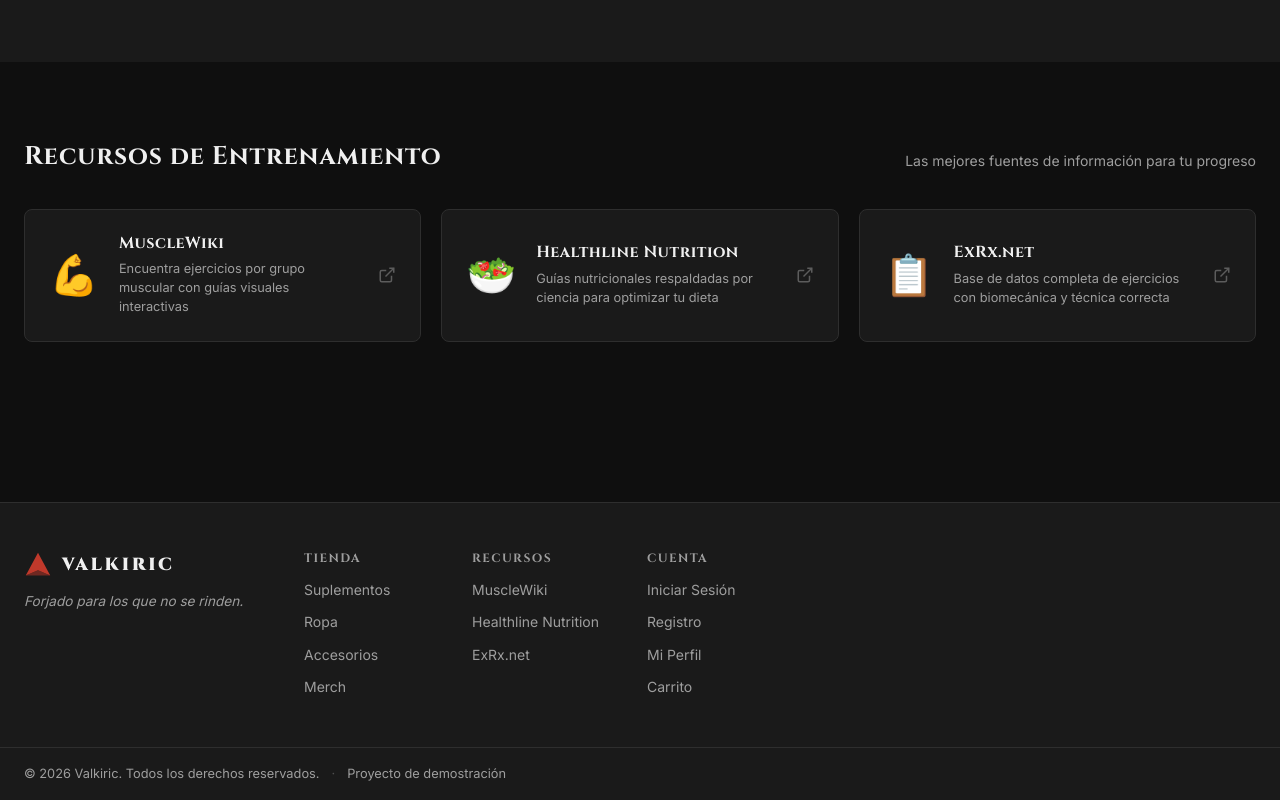
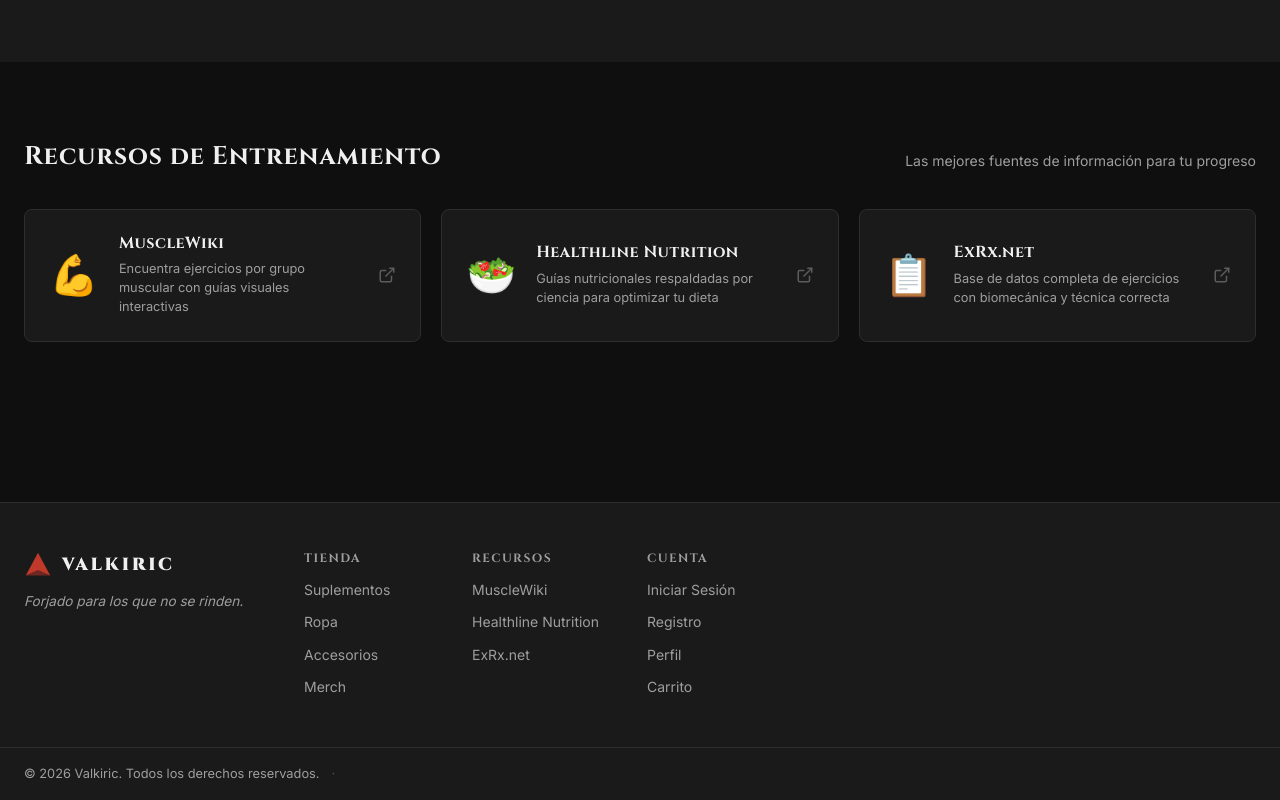
Before and after one commit to aleekDroid/Frontend_Valkiric, an Angular app: page / in a window 1280 px wide. Shown: the part 1339-2139 px from the top of the page. Built offline with nearby package versions, Linux system fonts and the light colour scheme; no server answers.

Commit message:
Commit test.

```diff
--- a/src/app/shared/components/footer/footer.component.ts
+++ b/src/app/shared/components/footer/footer.component.ts
@@ -37,7 +37,7 @@
             <h4>Cuenta</h4>
             <a routerLink="/login">Iniciar Sesión</a>
             <a routerLink="/register">Registro</a>
-            <a routerLink="/profile">Mi Perfil</a>
+            <a routerLink="/profile">Perfil</a>
             <a routerLink="/cart">Carrito</a>
           </div>
         </div>
@@ -47,7 +47,6 @@
         <div class="container">
           <span>© {{ year }} Valkiric. Todos los derechos reservados.</span>
           <span class="footer-divider">·</span>
-          <span>Proyecto de demostración</span>
         </div>
       </div>
     </footer>
```
